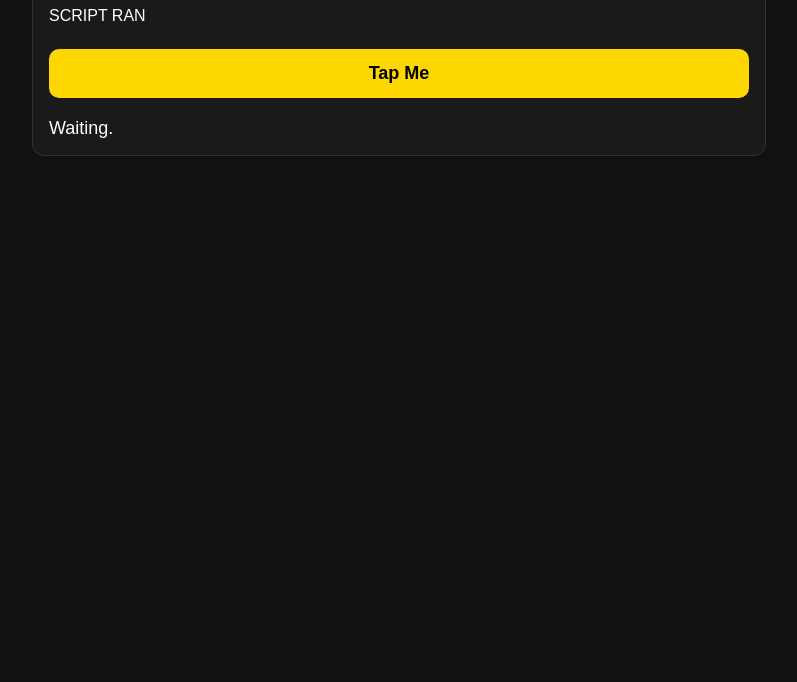
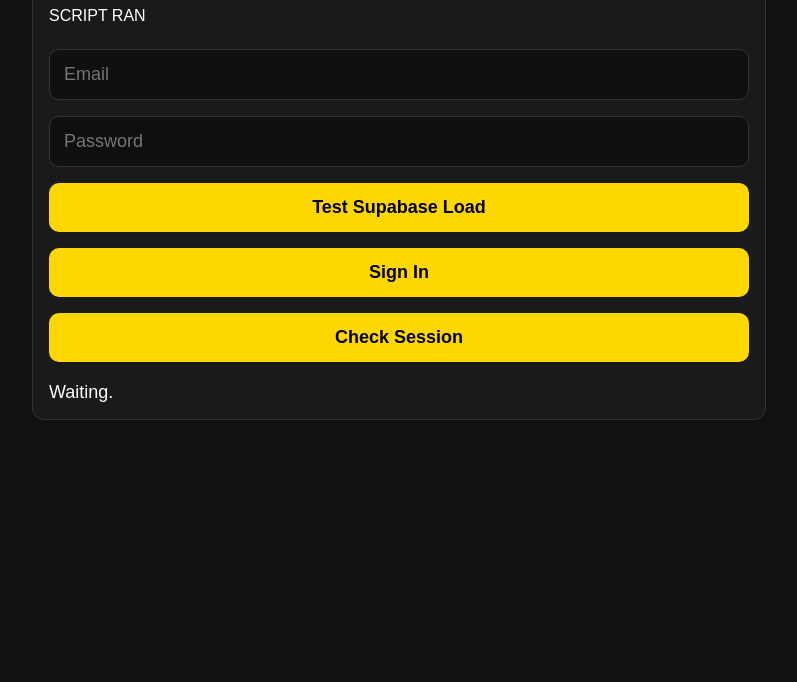
Before and after one commit to kyleyarbro/SPDB, a plain HTML site: page index.html in a window 1280 px wide. Shown: the part 118-800 px from the top of the page, without its empty margins (241-1038 px from the left). Drawn offline with nearby package versions, Linux system fonts and the light colour scheme.

Commit message:
Update title and add Supabase integration

```diff
--- a/index.html
+++ b/index.html
@@ -3,7 +3,8 @@
 <head>
   <meta charset="utf-8">
   <meta name="viewport" content="width=device-width, initial-scale=1">
-  <title>ShadowPoint Button Test</title>
+  <title>ShadowPoint Supabase Test</title>
+  <script src="https://cdn.jsdelivr.net/npm/@supabase/supabase-js@2/dist/umd/supabase.js"></script>
   <style>
     body {
       font-family: Arial, sans-serif;
@@ -19,12 +20,20 @@
       max-width: 700px;
       margin: 0 auto;
     }
-    button {
+    input, button {
       width: 100%;
       padding: 14px;
       font-size: 18px;
       margin: 8px 0;
       border-radius: 10px;
+      box-sizing: border-box;
+    }
+    input {
+      background: #0f0f0f;
+      color: #fff;
+      border: 1px solid #333;
+    }
+    button {
       border: none;
       background: gold;
       color: black;
@@ -39,16 +48,101 @@
 </head>
 <body>
   <div class="card">
-    <h1>SHADOWPOINT BUTTON TEST</h1>
+    <h1>SHADOWPOINT SUPABASE TEST</h1>
     <p id="top">START</p>
 
-    <button onclick="alert('BUTTON CLICKED'); document.getElementById('msg').innerText='Button works';">Tap Me</button>
+    <input id="email" type="email" placeholder="Email">
+    <input id="password" type="password" placeholder="Password">
+
+    <button onclick="testSupabase()">Test Supabase Load</button>
+    <button onclick="doLogin()">Sign In</button>
+    <button onclick="checkSession()">Check Session</button>
 
     <div id="msg">Waiting.</div>
   </div>
 
   <script>
     document.getElementById('top').innerText = 'SCRIPT RAN';
+
+    var SUPABASE_URL = 'https://hulcxftmoazrvkjqqyuk.supabase.co';
+    var SUPABASE_KEY = 'sb_publishable_yFa3GaBBsHYn-VfK8ivRJQ__vuu_q2T';
+    var client = null;
+
+    function testSupabase() {
+      var msg = document.getElementById('msg');
+
+      if (!window.supabase) {
+        msg.innerText = 'window.supabase is missing';
+        return;
+      }
+
+      try {
+        client = window.supabase.createClient(SUPABASE_URL, SUPABASE_KEY);
+        msg.innerText = 'Supabase client created successfully';
+      } catch (e) {
+        msg.innerText = 'Supabase createClient failed: ' + e.message;
+      }
+    }
+
+    async function doLogin() {
+      var msg = document.getElementById('msg');
+      var email = document.getElementById('email').value;
+      var password = document.getElementById('password').value;
+
+      if (!client) {
+        msg.innerText = 'Create the Supabase client first by tapping Test Supabase Load';
+        return;
+      }
+
+      if (!email || !password) {
+        msg.innerText = 'Enter email and password';
+        return;
+      }
+
+      msg.innerText = 'Trying login...';
+
+      try {
+        var result = await client.auth.signInWithPassword({
+          email: email,
+          password: password
+        });
+
+        if (result.error) {
+          msg.innerText = 'LOGIN FAILED: ' + result.error.message;
+          return;
+        }
+
+        msg.innerText = 'LOGIN SUCCESS';
+      } catch (e) {
+        msg.innerText = 'LOGIN CRASH: ' + e.message;
+      }
+    }
+
+    async function checkSession() {
+      var msg = document.getElementById('msg');
+
+      if (!client) {
+        msg.innerText = 'Create the Supabase client first by tapping Test Supabase Load';
+        return;
+      }
+
+      try {
+        var result = await client.auth.getSession();
+
+        if (result.error) {
+          msg.innerText = 'SESSION ERROR: ' + result.error.message;
+          return;
+        }
+
+        if (result.data.session && result.data.session.user) {
+          msg.innerText = 'SIGNED IN AS: ' + result.data.session.user.email;
+        } else {
+          msg.innerText = 'NO ACTIVE SESSION';
+        }
+      } catch (e) {
+        msg.innerText = 'SESSION CRASH: ' + e.message;
+      }
+    }
   </script>
 </body>
 </html>
```
